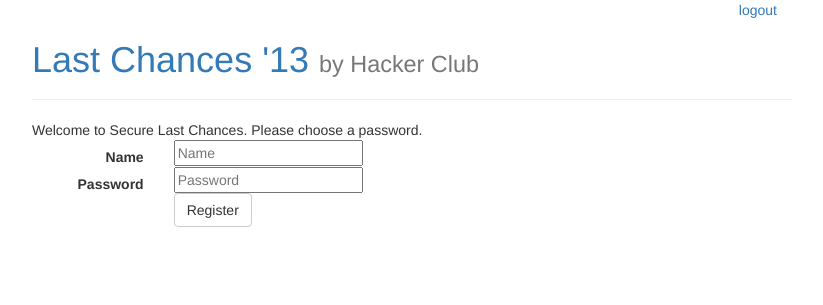
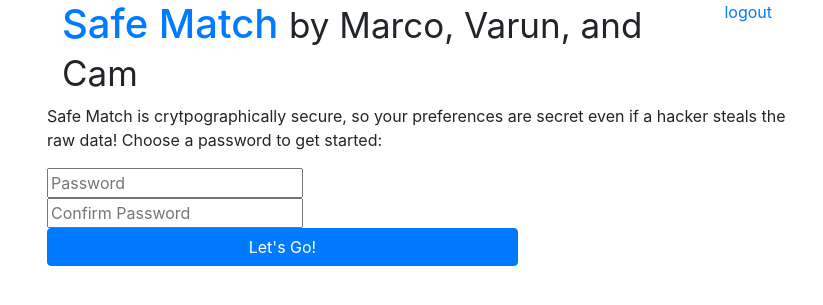
Before and after one commit to typpo/lastchances2013, a Python web app: template templates/register.html in a window 1280 px wide. Shown: the top 305 px of the page, without its empty margins (38-861 px from the left). Run offline with Jinja, Linux system fonts and the light colour scheme; the template is opened without the code that fills it, so the values that code supplies are empty; some libraries are stand-ins or nearby versions.

Commit message:
editing commitments, with encrypted names

```diff
--- a/static/main.css
+++ b/static/main.css
@@ -86,3 +86,6 @@
 .alert-danger {
 	display: none;
 }
+
+#register {
+}
--- a/static/main.js
+++ b/static/main.js
@@ -1,6 +1,16 @@
 $(function() {
 
     $('#register').click(function (e) {
+
+        if ($('#password').val().length < 1) {
+          window.alert("Password cannot be blank");
+          return;
+        }
+
+        if ($('#password').val() != $('#confirmpassword').val()) {
+          window.alert("Passwords do not match!");
+          return;
+        }
 
         var key_pair = sjcl.ecc.elGamal.generateKeys();
 
@@ -14,8 +24,9 @@
         });
     });
 
-	var template = Handlebars.compile('<div class="panel"><button type="button" class="close unchoose" data-uid="{{uid}}">&times;</button><h4>{{ name }}&nbsp;&nbsp;&nbsp;{{ department }}</h4></div>');
+	var template = Handlebars.compile('<div class="panel"><button type="button" class="close unchoose" data-coupleidhash="{{coupleid_hash}}">&times;</button><h4>{{ name }}</h4></div>');
 	var choose = function(person) {
+        person.name = sjcl.json.decrypt(window.password, person.encrypted_name)
 		var element = $(template(person));
 		element.prependTo('#choices').hide().slideDown();
 		return element;
@@ -32,9 +43,7 @@
 		$.get('/chosen', {}, function(data) {
 			$('#choices').html('');
 			$.each(data, function (i, choice) {
-				$.getJSON('http://dnd.hackdartmouth.org/?callback=?', {'uid':choice}, function(data, textStatus, jqXHR) {
-					choose(data[0]);
-				});
+                choose(choice);
 			});
 		}, 'json');
 	};
@@ -43,7 +52,6 @@
 		$.get('/matches', {}, function(data) {
 			$('#matches').html('');
 			$.each(data, function (i, choice) {
-              debugger;
               match(choice);
 			});
 		}, 'json');
@@ -52,7 +60,7 @@
 
 	$(document).on('click', '.unchoose', function (e) {
 		$(this).parent().slideUp();
-		$.post('/unchoose', {'choice': $(this).data('uid') }, function() {
+		$.post('/unchoose', {'coupleid_hash': $(this).data('coupleidhash') }, function() {
 		}).fail(function(jqxhr) {
 		});
 	});
@@ -73,15 +81,17 @@
 
         var coupleid_hash = sjcl.codec.hex.fromBits(window.private_key.dh(pub_key));
 
-		var element = choose(data);
-		$.post('/choose', {'coupleid_hash': coupleid_hash}, function() {
+        var encrypted_name = sjcl.json.encrypt(window.password, data['name']);
+
+		$.post('/choose', {'coupleid_hash': coupleid_hash, 'encrypted_name': encrypted_name}, function() {
 			$(".alert-danger").hide()
 			$("#search input").val('');
+            fill_choices();
 		}).fail(function(jqxhr) {
 			var data = JSON.parse(jqxhr.responseText);
 			$(".alert-danger .alerttext").html(data.error);
 			$(".alert-danger").show();
-			element.remove();
+            fill_choices();
 		});
 	});
 
--- a/templates/base.html
+++ b/templates/base.html
@@ -7,7 +7,7 @@
 		<link href="{{ url_for('static', filename='main.css') }}", rel="stylesheet">
 
 		{% block head %}
-		<title>{% block title %}Last Chances 2013{% endblock %}</title>
+		<title>{% block title %}Secure Matchmaking{% endblock %}</title>
 		{% endblock %}
 <script>
   (function(i,s,o,g,r,a,m){i['GoogleAnalyticsObject']=r;i[r]=i[r]||function(){
@@ -26,20 +26,23 @@
                 <a class="logoutlink" href="/logout">logout</a>
                 <div class="row">
                     <div class="page-header">
-                        <h1><a href="/">Last Chances '13</a> <small>by Hacker Club</small></h1>
+                        <h1><a href="/">Safe Match</a> <small>by Marco, Varun, and Cam</small></h1>
                     </div>
                 </div>
                 {% block content %}{% endblock %}
             </div>
         </div>
 
+
 		<script src="//ajax.googleapis.com/ajax/libs/jquery/2.0.0/jquery.min.js"></script>
 		<script src="http://bootstrap.hackdartmouth.org/assets/js/bootstrap.js"></script>
 		<script src="http://twitter.github.io/typeahead.js/releases/latest/typeahead.js"></script>
 		<script src="{{ url_for('static', filename='handlebars.js') }}"></script>
         <script src="{{ url_for('static', filename='sjcl.js') }}"></script>
+        {% block get_password %}
+        {% endblock %}
 		<script src="{{ url_for('static', filename='main.js') }}"></script>
-        {% block autojs %}
+        {% block load_priv_key %}
         {% endblock %}
 	</body>
 </html>
--- a/templates/register.html
+++ b/templates/register.html
@@ -1,26 +1,14 @@
 {% extends "base.html" %}
 
 {% block content %}
-  <div class="row">Welcome to Secure Last Chances. Please choose a password.</div>
+<div class="row"><p>Safe Match is crytpographically secure, so your preferences are secret even if a hacker steals the raw data! Choose a password to get started:</p>
   <form class="form-horizontal">
       <div class="row">
-          <label for="name" class="col col-lg-2 control-label">Name</label>
-          <div class="col col-lg-10">
-              <input type="text" id="name" placeholder="Name" />
-          </div>
-      </div>
-      <div class="row">
-          <label for="passowrd" class="col col-lg-2 control-label">Password</label>
-          <div class="col col-lg-10">
+          <div class="col col-lg-11">
               <input type="password" id="password" placeholder="Password" />
-          </div>
-          <div class="col col-lg-10 col-offset-2">
-              <a id="register" class="btn btn-default">Register</a>
+              <input type="password" id="confirmpassword" placeholder="Confirm Password" />
+              <button type="button" id="register" class="btn btn-primary btn-large btn-block">Let's Go!</a>
           </div>
       </div>
   </form>
 {% endblock %}
-
-{% block autojs %}
-
-{% endblock %}
```
Also changed, not shown: app.py (+17 -9 lines), templates/index.html (+9 -4 lines).
